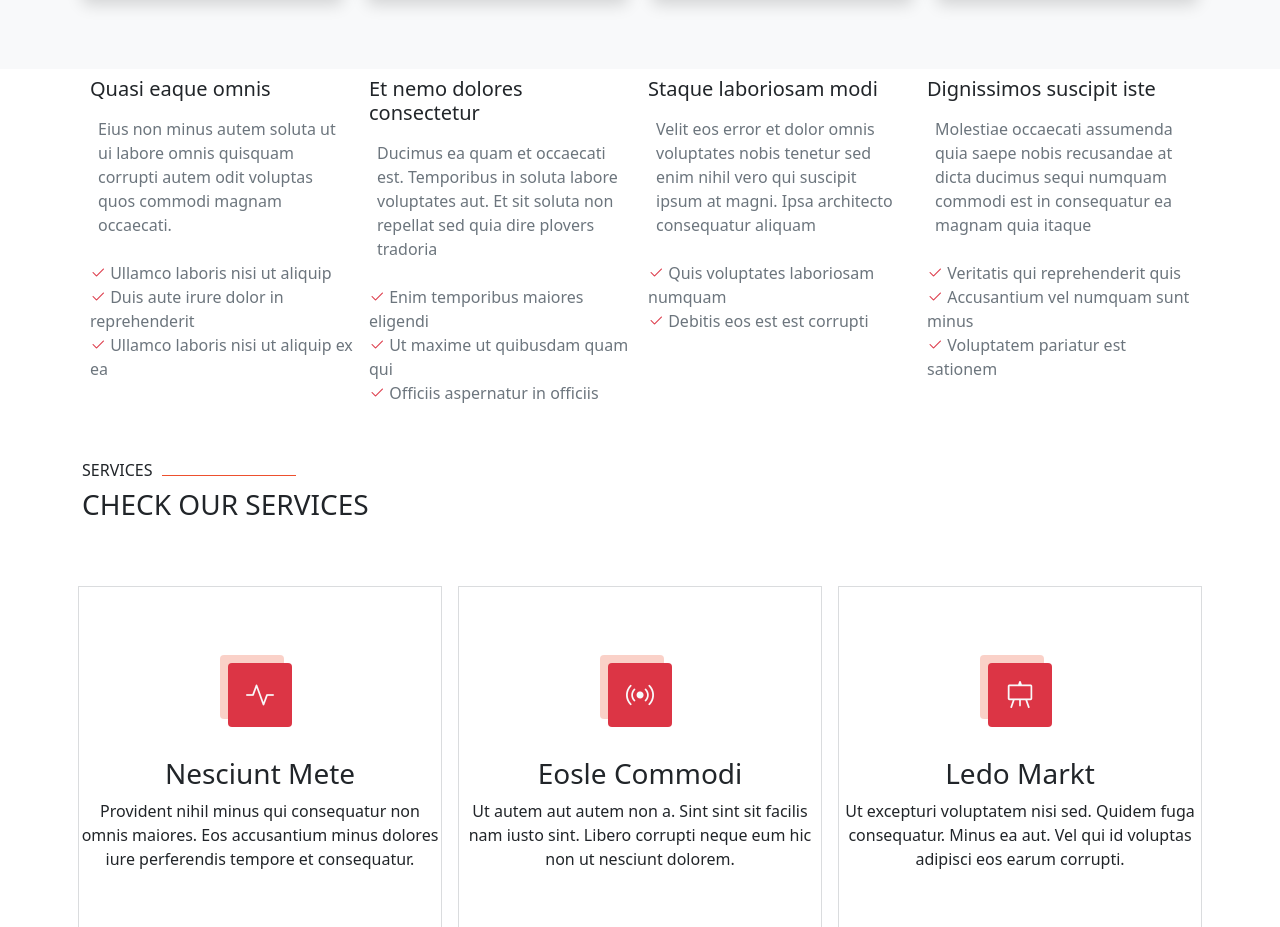
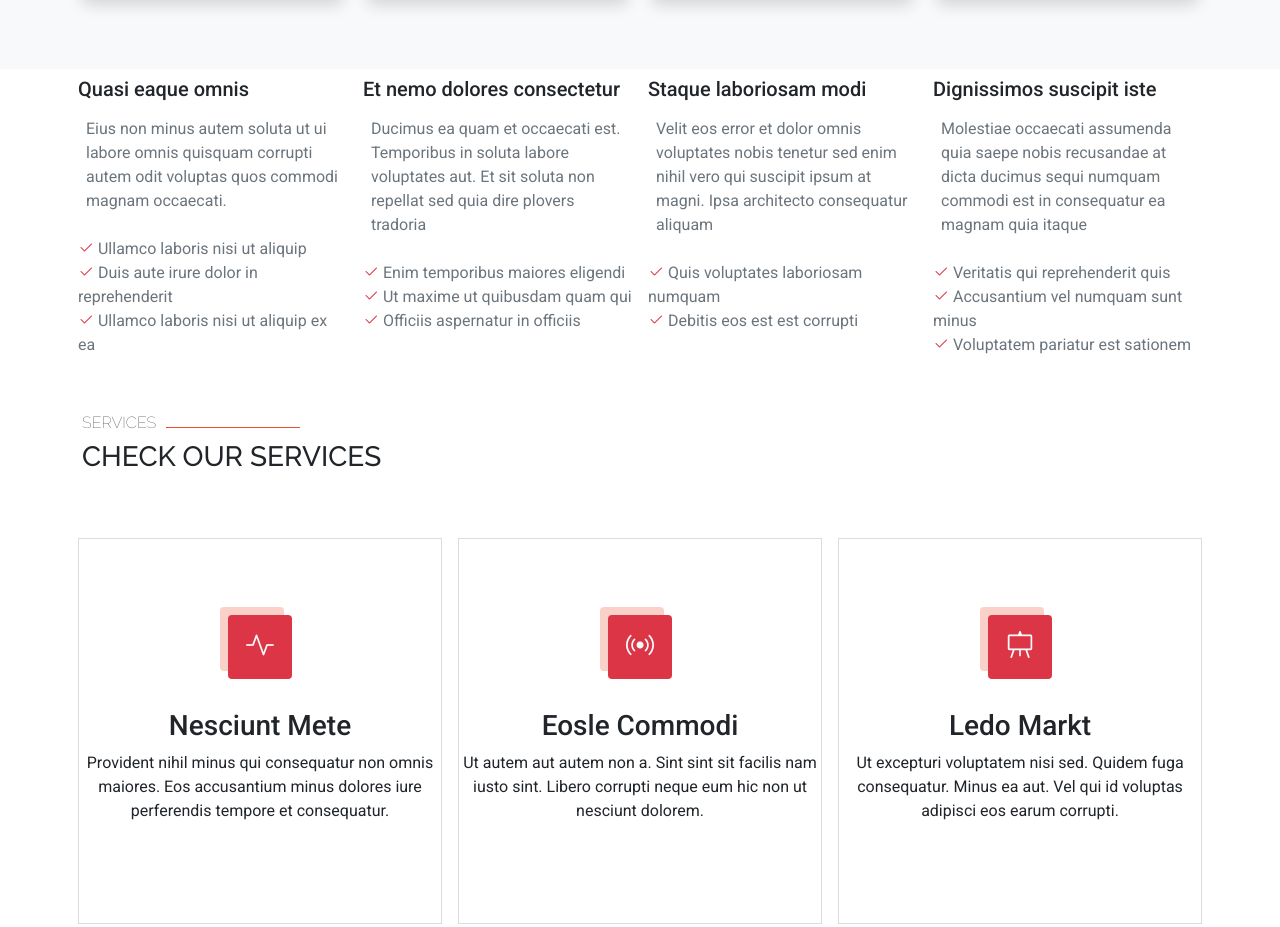
Before and after one commit to RezaZare81/Multi-Bootstrap, a plain HTML site: page Scritp/index.html in a window 1280 px wide. Shown: the part 1056-1983 px from the top of the page. Drawn offline with nearby package versions, Linux system fonts and the light colour scheme; files whose address does not match are found by name.

Commit message:
text 3/3 & flash cards 2/2

```diff
--- a/Assets/Style/Style.css
+++ b/Assets/Style/Style.css
@@ -1,11 +1,11 @@
 @font-face {
     font-family: Roboto;
-    src: url(../Assets/Fonts/Roboto-VariableFont_wdth\,wght.ttf);
+    src: url(../Fonts/Roboto-VariableFont_wdth\,wght.ttf);
 }
 
 @font-face {
     font-family: Ralewaye;
-    src: url(../Assets/Fonts/Raleway-VariableFont_wght.ttf);
+    src: url(../Fonts/Raleway-VariableFont_wght.ttf);
 }
 
 
@@ -34,6 +34,10 @@
     font-family: Roboto;
 }
 
+.text{
+    font-family: Roboto;
+}
+
 .Title-after{
     font-weight: 100;
 }
@@ -50,6 +54,8 @@
 .Title-div{
     width: 40%;
     display: inline-block;
+    font-family: Ralewaye;
+    font-weight: 600;
 }
 
 .c-item{
@@ -89,6 +95,7 @@
 
 .flash-cards{
     height:  100%;
+    font-family: Roboto;
     transition: 0.3s;
 }
 .flash-cards:hover {
@@ -104,3 +111,7 @@
 
 .flash-cards:hover i{
 color: #ed502e !important;}
+
+.row{
+    justify-content: center !important;
+}
--- a/Scritp/index.html
+++ b/Scritp/index.html
@@ -282,8 +282,8 @@
 
     <!-- Text -->
     <section class="container">
-      <div class="d-flex justify-content-between flex-wrap">
-        <div class="w-25 p-2 text-secondary">
+      <div class="row d-flex flex-wrap text">
+        <div class="col-lg-3 col-md-6 col-sm-9 p-2 text-secondary">
           <h5 class="text-dark">Quasi eaque omnis</h5>
           <p class="p-2">
             Eius non minus autem soluta ut ui labore omnis quisquam corrupti
@@ -304,7 +304,7 @@
             </div>
           </div>
         </div>
-        <div class="w-25 p-2 text-secondary">
+        <div class="col-lg-3 col-md-6 col-sm-9 p-2 text-secondary">
           <h5 class="text-dark">Et nemo dolores consectetur</h5>
           <p class="p-2">
             Ducimus ea quam et occaecati est. Temporibus in soluta labore
@@ -326,7 +326,7 @@
             </div>
           </div>
         </div>
-        <div class="w-25 p-2 text-secondary">
+        <div class="col-lg-3 col-md-6 col-sm-9 p-2 text-secondary">
           <h5 class="text-dark">Staque laboriosam modi</h5>
           <p class="p-2">
             Velit eos error et dolor omnis voluptates nobis tenetur sed enim
@@ -344,7 +344,7 @@
             </div>
           </div>
         </div>
-        <div class="w-25 p-2 text-secondary">
+        <div class="col-lg-3 col-md-6 col-sm-9 p-2 text-secondary">
           <h5 class="text-dark">Dignissimos suscipit iste</h5>
           <p class="p-2">
             Molestiae occaecati assumenda quia saepe nobis recusandae at dicta
@@ -381,7 +381,7 @@
     <section>
       <div class="container pt-5">
         <div class="row">
-          <div class="col-4 p-2">
+          <div class="col-lg-4 col-md-6 col-sm-10 p-2">
             <div
               class="position-relative border border-1 border-secondary border-opacity-25 flash-cards"
             >
@@ -406,7 +406,7 @@
               </div>
             </div>
           </div>
-          <div class="col-4 p-2">
+          <div class="col-lg-4 col-md-6 col-sm-10 p-2">
             <div
               class="position-relative border border-1 border-secondary border-opacity-25 flash-cards"
             >
@@ -430,7 +430,7 @@
               </div>
             </div>
           </div>
-          <div class="col-4 p-2">
+          <div class="col-lg-4 col-md-6 col-sm-10 p-2">
             <div
               class="position-relative border border-1 border-secondary border-opacity-25 flash-cards"
             >
@@ -454,7 +454,7 @@
               </div>
             </div>
           </div>
-          <div class="col-4 p-2">
+          <div class="col-lg-4 col-md-6 col-sm-10 p-2">
             <div
               class="position-relative border border-1 border-secondary border-opacity-25 flash-cards "
             >
@@ -478,7 +478,7 @@
               </div>
             </div>
           </div>
-          <div class="col-4 p-2">
+          <div class="col-lg-4 col-md-6 col-sm-10 p-2">
             <div
               class="position-relative border border-1 border-secondary border-opacity-25 flash-cards"
             >
@@ -502,7 +502,7 @@
               </div>
             </div>
           </div>
-          <div class="col-4 p-2">
+          <div class="col-lg-4 col-md-6 col-sm-10 p-2">
             <div
               class="position-relative border border-1 border-secondary border-opacity-25 flash-cards"
             >
```
